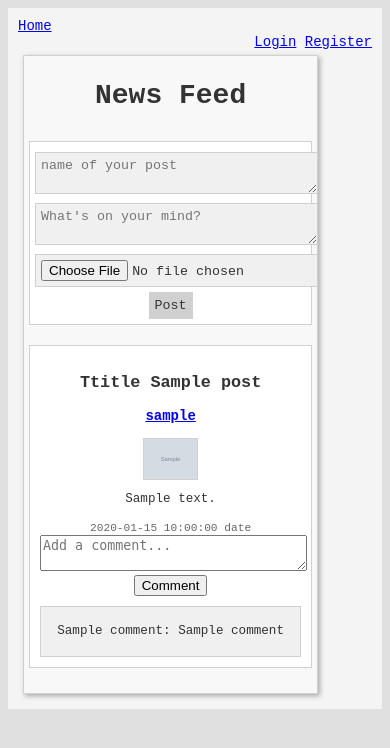
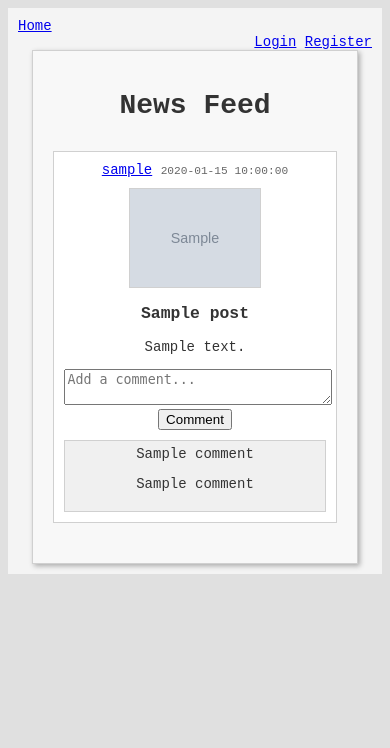
Before and after one commit to klim4ik21/oxford-site, a Flask app: template templates/index.html in a window 390 px wide. Shown: the top 748 px of the page. Run offline with Flask 3, Linux system fonts and the light colour scheme; the template is opened without the code that fills it: most values are stand-ins (such as "Sample title", 1, 10 or a date in 2020); grey boxes marked "Sample" are stand-in pictures; some libraries are stand-ins or nearby versions.

```diff
--- a/static/css/style.css
+++ b/static/css/style.css
@@ -100,50 +100,4 @@ img.lazy-load {
     opacity: 1;
   }
 
-  @media (max-width: 768px) {
-    body {
-        font-size: 14px;
-    }
-
-    .main-container {
-        margin: 5px;
-        padding: 5px;
-    }
-
-    .post-form {
-        padding: 5px;
-    }
-
-    .post-form input[type="text"],
-    .post-form textarea,
-    .post-form input[type="file"],
-    .post-form button {
-        padding: 5px;
-        margin-top: 5px;
-    }
-
-    .news-item img {
-        max-width: 100%;
-        height: auto;
-    }
-
-    .post-head_title {
-        font-size: 1.2em;
-    }
-
-    .post-username {
-        font-size: 1em;
-    }
-
-    .post-text {
-        font-size: 0.9em;
-    }
-
-    .post-date {
-        font-size: 0.8em;
-    }
-
-    .comment {
-        font-size: 0.9em;
-    }
-}
+/* Общие стили для всех устройств */
--- a/templates/index.html
+++ b/templates/index.html
@@ -4,41 +4,40 @@
 <div class="main-container">
     <h1 class="news-feed-title">News Feed</h1>
     <link rel="stylesheet" href="{{ url_for('static', filename='css/style.css') }}">
-    <!-- Форма для создания поста -->
-    <div class="post-form">
-        <form method="post" action="{{ url_for('posts.create_post') }}" enctype="multipart/form-data">
-            <textarea name="head_title" placeholder="name of your post" class="head_title-textarea"></textarea>
-            <textarea name="post_text" placeholder="What's on your mind?" class="post-textarea"></textarea>
-            <input type="file" name="post_image" class="post-image-input">
-            <button type="submit" class="post-submit-btn">Post</button>
-        </form>
+    <div class="posts-container">
+        {% for post in posts %}
+        <div class="news-item">
+            <div class="post-header">
+                <a href="{{ url_for('users.view_profile', user_id=post['post_owner_id']) }}" class="post-username">{{ post['username'] }}</a>
+                <span class="post-date">{{ post['created_at'] }}</span>
             </div>
 
-    <!-- Фид новостей -->
-    {% for post in posts %}
-    <div class="news-item">
-        <h3 class="post-head_title">Ttitle {{ post['head_title'] }}</h3>
-        <h3 class="post-username">
-            <a href="{{ url_for('users.view_profile', user_id=post['post_owner_id']) }}">{{ post['username'] }}</a>
-        </h3>
             {% if post['full_image_url'] %}
-        <img class="lazy-load" data-src="{{ post['full_image_url'] }}" alt="Post image", style="max-width: 20%; max-height: 20%;">
+            <div class="post-image-container">
+                <img class="post-image" src="{{ post['full_image_url'] }}" alt="Post image">
+            </div>
             {% endif %}
-        <p class="post-text">{{ post['text'] }}</p> <!-- Текст поста -->
-        <span class="post-date">{{ post['created_at'] }} date</span> <!-- Дата создания -->
-        <!-- Форма для комментариев -->
-    <form method="post" action="{{ url_for('posts.create_comment', post_id=post['id']) }}">
+
+            <div class="post-content">
+                <h3 class="post-title">{{ post['head_title'] }}</h3>
+                <p class="post-text">{{ post['text'] }}</p>
+            </div>
+
+            <div class="post-comments">
+                <form method="post" action="{{ url_for('posts.create_comment', post_id=post['id']) }}" class="comment-form">
                     <textarea name="comment_text" placeholder="Add a comment..."></textarea>
                     <button type="submit">Comment</button>
                 </form>
-    <!-- Отображение комментариев к посту -->
+
                 {% for comment in post['comments'] %}
                 <div class="comment">
-        <p>{{ comment[3] }}: {{ comment[1] }}</p>
+                    <span class="comment-username">{{ comment[3] }}</span>
+                    <p class="comment-text">{{ comment[1] }}</p>
                 </div>
                 {% endfor %}
             </div>
+        </div>
         {% endfor %}
     </div>
-
+</div>
 {% endblock %}
```
Also changed, not shown: routers/home.py (+19 -2 lines), static/css/mobile_style.css (added, +125 -0 lines), templates/mobile_index.html (added, +69 -0 lines), 2 other files. Lines whose indentation alone changed are shown as unchanged.
